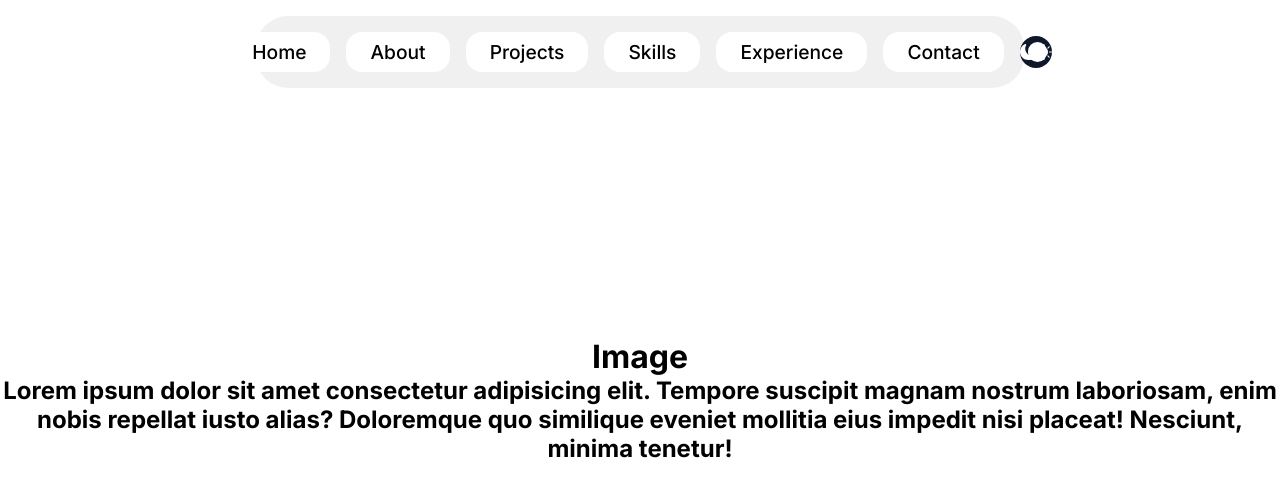
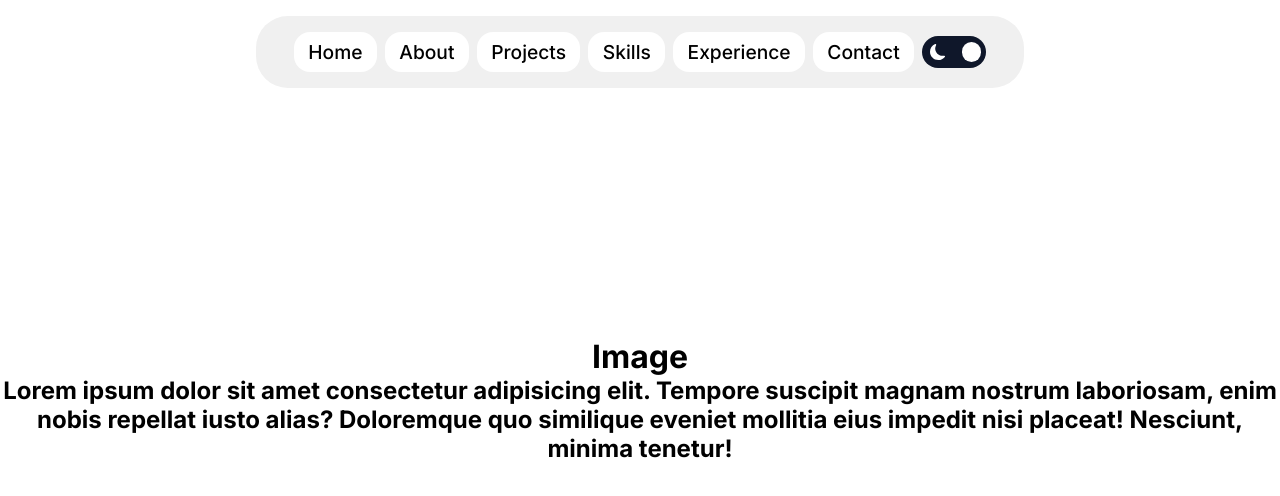
Before and after one commit to alphadev97/Alpha97---Personel-Portfolio, a Next.js app: page / in a window 1280 px wide. Shown: the top 496 px of the page. Built offline with nearby package versions, Linux system fonts and the light colour scheme.

Commit message:
HeaderResponsive

```diff
--- a/src/components/Header/header.module.css
+++ b/src/components/Header/header.module.css
@@ -10,6 +10,11 @@
   border-radius: 2rem;
 }
 
+.logo {
+  display: none;
+  color: var(--text-color);
+}
+
 .title {
   font-size: 1.2rem;
   padding: 0.5rem 1.5rem;
@@ -18,3 +23,29 @@
   color: var(--text-color);
   font-weight: 500;
 }
+
+@media screen and (max-width: 1500px) {
+  .header {
+    gap: 0.5rem;
+  }
+}
+@media screen and (max-width: 1400px) {
+  .header {
+    gap: 0.5rem;
+  }
+}
+
+@media screen and (max-width: 1350px) {
+  .title {
+    padding: 0.5rem 0.9rem;
+  }
+}
+
+@media screen and (max-width: 1200px) {
+  .logo {
+    display: flex;
+  }
+  .title {
+    display: none;
+  }
+}
```
